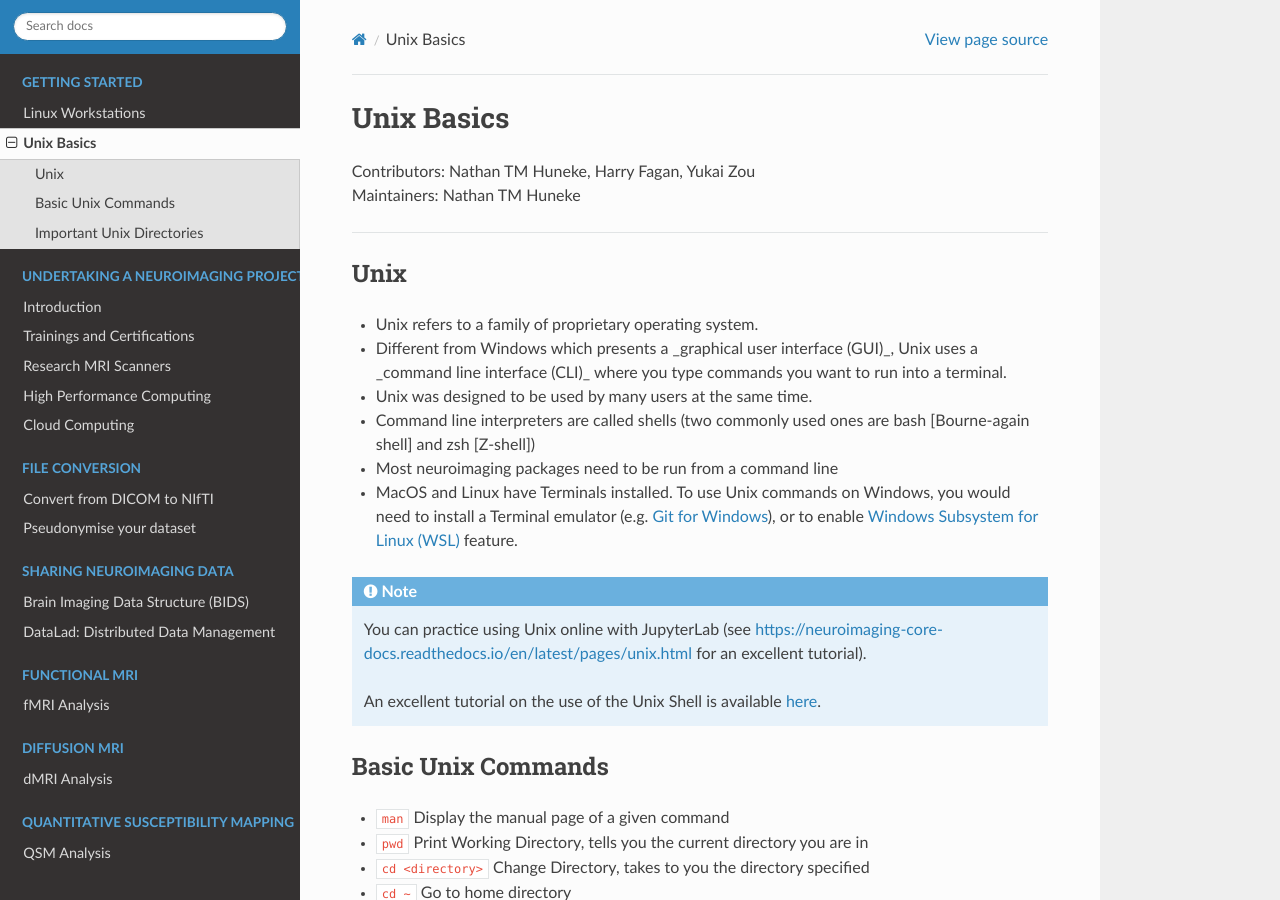
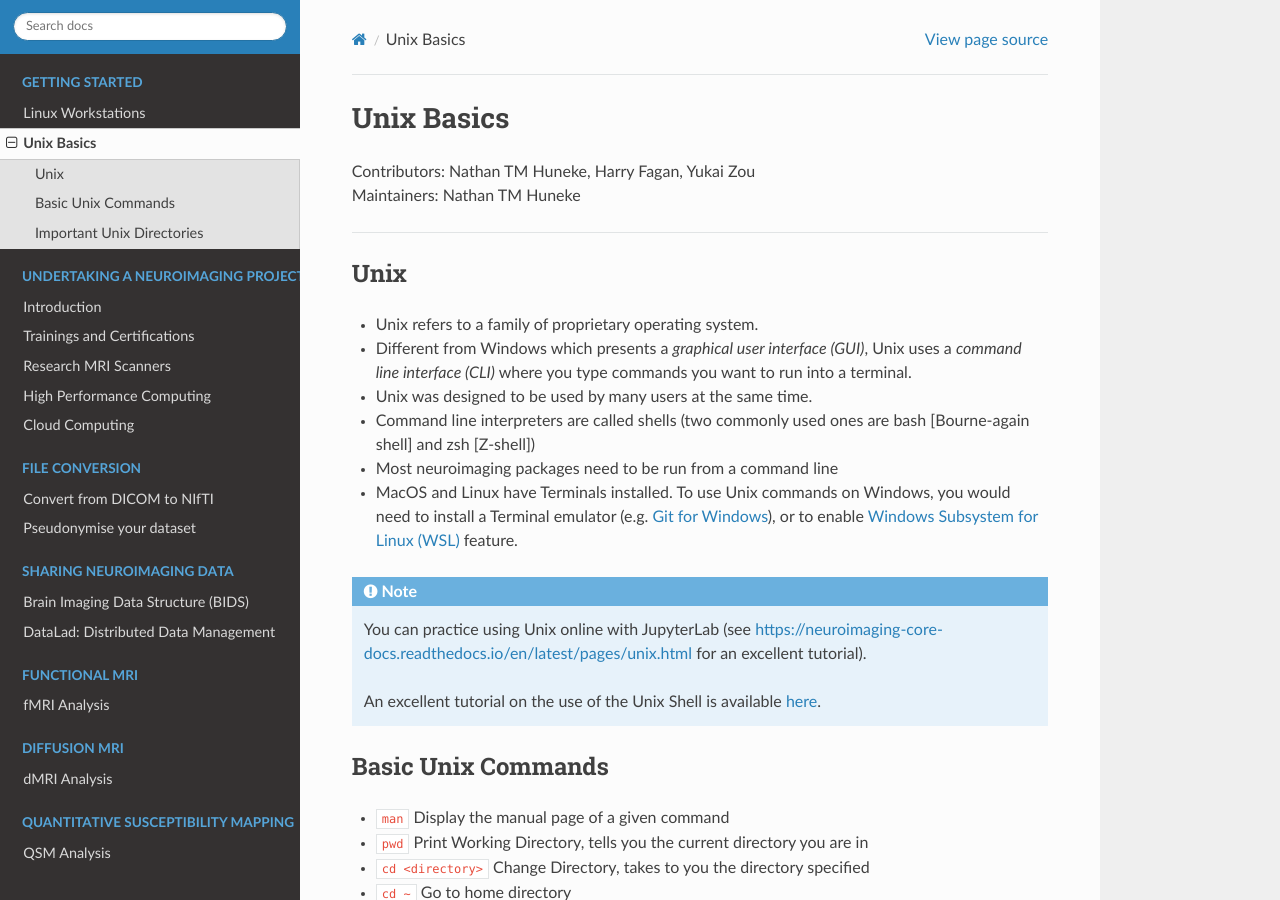
Before and after one commit to nhuneke/sotnir-handbook, a Sphinx documentation site: the page built from docs/getting-started/unix-basics.rst, in a window 1280 px wide and 900 px high. Built offline with Sphinx 7.4.7 and the Read the Docs theme 3.1.0, drawn with Linux system fonts in a browser that asks for light colours; pages that are not in the unit, such as notebooks, are missing from menus.

```diff
--- a/docs/getting-started/unix-basics.rst
+++ b/docs/getting-started/unix-basics.rst
@@ -10,7 +10,7 @@ Unix Basics
 Unix
 ------
 * Unix refers to a family of proprietary operating system.
-* Different from Windows which presents a _graphical user interface (GUI)_, Unix uses a _command line interface (CLI)_ where you type commands you want to run into a terminal.
+* Different from Windows which presents a *graphical user interface (GUI)*, Unix uses a *command line interface (CLI)* where you type commands you want to run into a terminal.
 * Unix was designed to be used by many users at the same time.
 * Command line interpreters are called shells (two commonly used ones are bash [Bourne-again shell] and zsh [Z-shell])
 * Most neuroimaging packages need to be run from a command line
```
